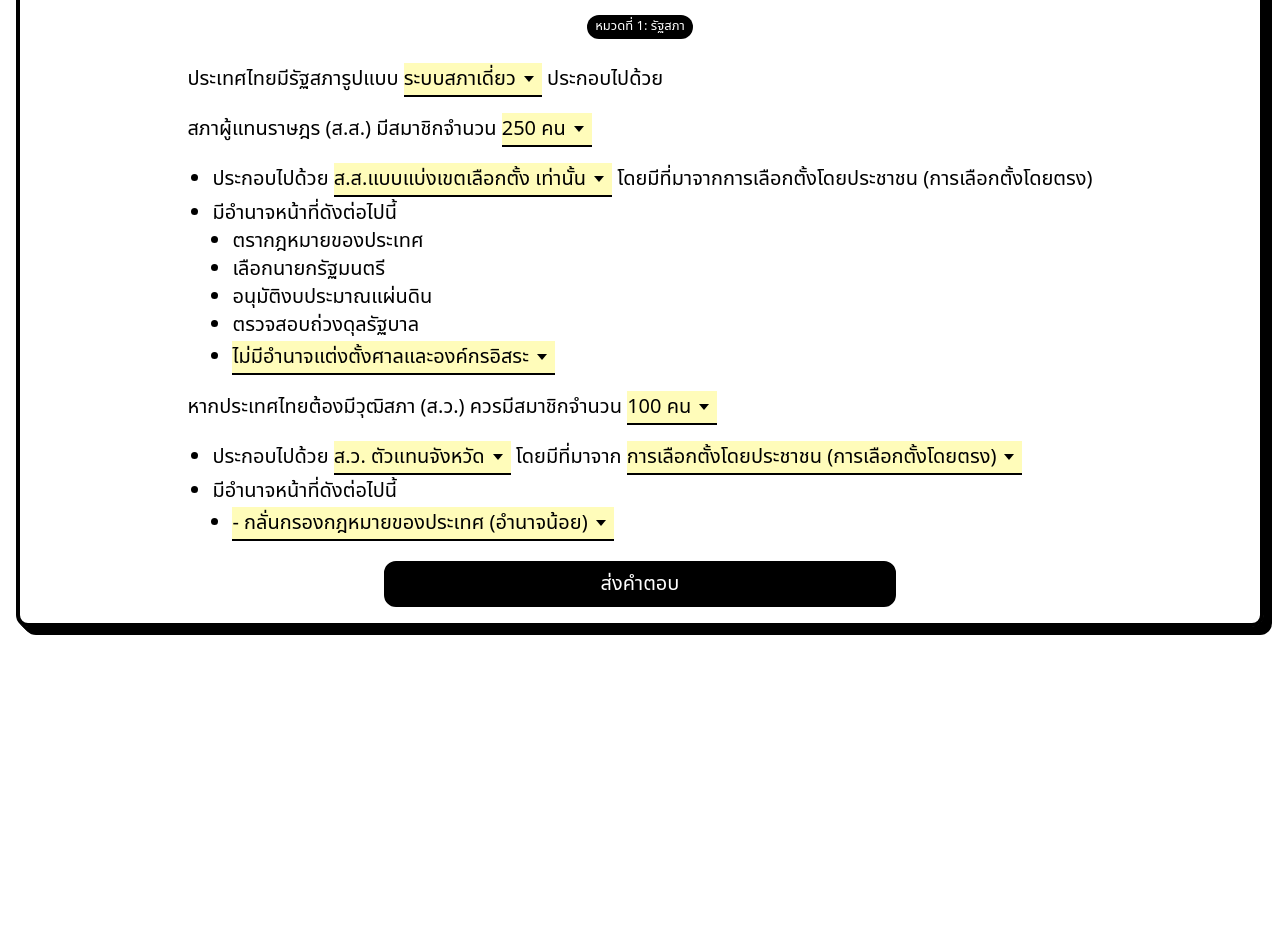
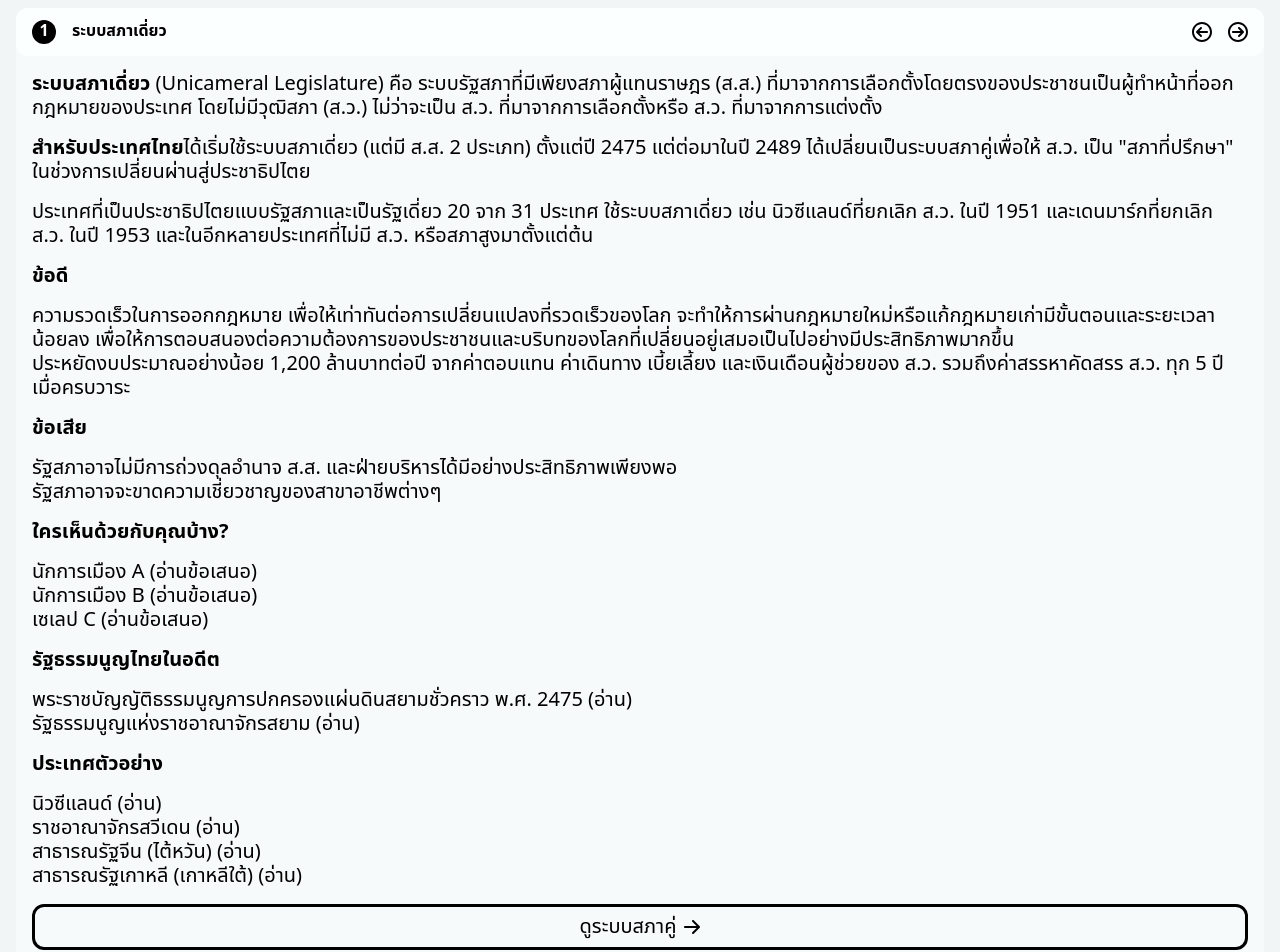
Before and after one commit to wevisdemo/conlab, a Next.js app: page /topics/1/result in a window 1280 px wide. Shown: the part 103-1055 px from the top of the page. Before the commit the page ends 800 px from the top, so only its background shows below. Built offline with nearby package versions, Linux system fonts and the light colour scheme.

Commit message:
Add static option explanation

```diff
--- /dev/null
+++ b/components/result/option-explanation.tsx
@@ -0,0 +1,80 @@
+import { FunctionComponent } from 'react';
+import ReactMarkdown from 'react-markdown';
+import { Result, ResultOption } from '../../data/topics';
+import Button from '../button';
+
+type OptionExplanationProps = {
+  results: Result;
+  selectedOption: ResultOption;
+  // onChange: (option: ResultOption) => void;
+};
+
+const OptionExplanation: FunctionComponent<OptionExplanationProps> = ({
+  results,
+  selectedOption,
+}) => (
+  <div className="bg-gray-50 rounded-xl">
+    <div className="flex flex-row items-center space-x-4 text-body-2 bg-gray-0 rounded-xl px-4 py-3">
+      <div className="w-6 h-6 rounded-full bg-black text-white flex items-center justify-center font-black">
+        {results.id}
+      </div>
+      <div className="flex-1 font-black">{selectedOption.title}</div>
+      <button>
+        <svg
+          width="20"
+          height="20"
+          viewBox="0 0 20 20"
+          fill="none"
+          xmlns="http://www.w3.org/2000/svg"
+        >
+          <path
+            d="M10 2C5.58172 2 2 5.58172 2 10C2 14.4183 5.58172 18 10 18C14.4183 18 18 14.4183 18 10C18 5.58172 14.4183 2 10 2ZM0 10C0 4.47715 4.47715 0 10 0C15.5228 0 20 4.47715 20 10C20 15.5228 15.5228 20 10 20C4.47715 20 0 15.5228 0 10ZM9.70711 5.29289C10.0976 5.68342 10.0976 6.31658 9.70711 6.70711L7.41421 9H15C15.5523 9 16 9.44771 16 10C16 10.5523 15.5523 11 15 11H7.41421L9.70711 13.2929C10.0976 13.6834 10.0976 14.3166 9.70711 14.7071C9.31658 15.0976 8.68342 15.0976 8.29289 14.7071L4.29289 10.7071C3.90237 10.3166 3.90237 9.68342 4.29289 9.29289L8.29289 5.29289C8.68342 4.90237 9.31658 4.90237 9.70711 5.29289Z"
+            fill="black"
+          />
+        </svg>
+      </button>
+      <button>
+        <svg
+          width="20"
+          height="20"
+          viewBox="0 0 20 20"
+          fill="none"
+          xmlns="http://www.w3.org/2000/svg"
+        >
+          <path
+            d="M10 2C5.58172 2 2 5.58172 2 10C2 14.4183 5.58172 18 10 18C14.4183 18 18 14.4183 18 10C18 5.58172 14.4183 2 10 2ZM0 10C0 4.47715 4.47715 0 10 0C15.5228 0 20 4.47715 20 10C20 15.5228 15.5228 20 10 20C4.47715 20 0 15.5228 0 10ZM10.2929 5.29289C10.6834 4.90237 11.3166 4.90237 11.7071 5.29289L15.7071 9.29289C16.0976 9.68342 16.0976 10.3166 15.7071 10.7071L11.7071 14.7071C11.3166 15.0976 10.6834 15.0976 10.2929 14.7071C9.90237 14.3166 9.90237 13.6834 10.2929 13.2929L12.5858 11H5C4.44772 11 4 10.5523 4 10C4 9.44771 4.44772 9 5 9H12.5858L10.2929 6.70711C9.90237 6.31658 9.90237 5.68342 10.2929 5.29289Z"
+            fill="black"
+          />
+        </svg>
+      </button>
+    </div>
+
+    <div className="p-4 space-y-4">
+      <ReactMarkdown skipHtml>
+        {selectedOption.descriptionMarkdown}
+      </ReactMarkdown>
+
+      <Button
+        state="outline"
+        className="flex flex-row justify-center items-center w-full"
+      >
+        ดูระบบสภาคู่
+        <svg
+          width="16"
+          height="14"
+          viewBox="0 0 16 14"
+          fill="none"
+          xmlns="http://www.w3.org/2000/svg"
+          className="ml-2"
+        >
+          <path
+            d="M8.29289 0.292893C8.68342 -0.0976311 9.31658 -0.0976311 9.70711 0.292893L15.7071 6.29289C15.8946 6.48043 16 6.73478 16 7C16 7.26522 15.8946 7.51957 15.7071 7.70711L9.70711 13.7071C9.31658 14.0976 8.68342 14.0976 8.29289 13.7071C7.90237 13.3166 7.90237 12.6834 8.29289 12.2929L12.5858 8L1 8C0.447715 8 0 7.55229 0 7C0 6.44772 0.447715 6 1 6L12.5858 6L8.29289 1.70711C7.90237 1.31658 7.90237 0.683417 8.29289 0.292893Z"
+            fill="black"
+          />
+        </svg>
+      </Button>
+    </div>
+  </div>
+);
+
+export default OptionExplanation;
--- a/components/result/result-summery.tsx
+++ b/components/result/result-summery.tsx
@@ -56,7 +56,7 @@ const ResultSummary: FunctionComponent<ResultSummaryProps> = ({
 
       <ReactMarkdown
         skipHtml
-        className="test-left space-y-4"
+        className="space-y-4"
         components={{
           code: renderDropdown,
           ...markdownComponents,
--- a/pages/topics/[topicNumber]/result.tsx
+++ b/pages/topics/[topicNumber]/result.tsx
@@ -1,4 +1,5 @@
 import { useState } from 'react';
+import OptionExplanation from '../../../components/result/option-explanation';
 import ResultSummary from '../../../components/result/result-summery';
 import topics from '../../../data/topics';
 
@@ -8,8 +9,14 @@ const Result = () => {
   );
 
   return (
-    <div className="p-4">
+    <div className="p-4 space-y-12 bg-gray-100">
       <h1 className="text-large-2">ผลการออกแบบรัฐธรรมนูญในฝันของคุณ</h1>
+
+      <OptionExplanation
+        results={topics[0].results[0]}
+        selectedOption={selectedOptions[0]}
+      />
+
       <ResultSummary
         topicNumber={topics[0].topicNumber}
         shortTitle={topics[0].shortTitle}
```
